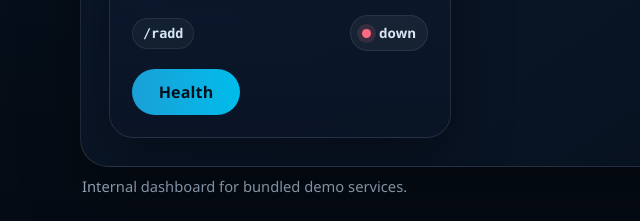
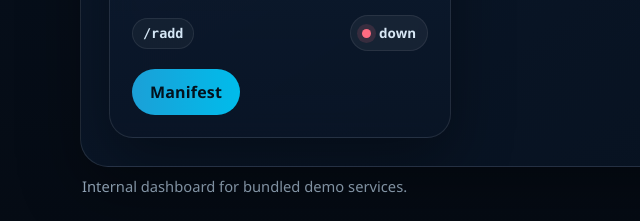
Before and after one commit to villarrealed/node-services-hub, a website: page public/index.html in a window 1280 px wide. Shown: the part 829-1050 px from the top of the page, 0-640 px from the left. Drawn offline with Linux system fonts and the light colour scheme; no server answers.

Commit message:
docs(landing): use /radd/ manifest button for consistency with other MCP cards (#8)

```diff
--- a/public/index.html
+++ b/public/index.html
@@ -470,7 +470,7 @@
             </span>
           </div>
           <div class="card-foot">
-            <a class="action" href="/radd/health">Health</a>
+            <a class="action" href="/radd/">Manifest</a>
           </div>
         </article>
       </section>
```
